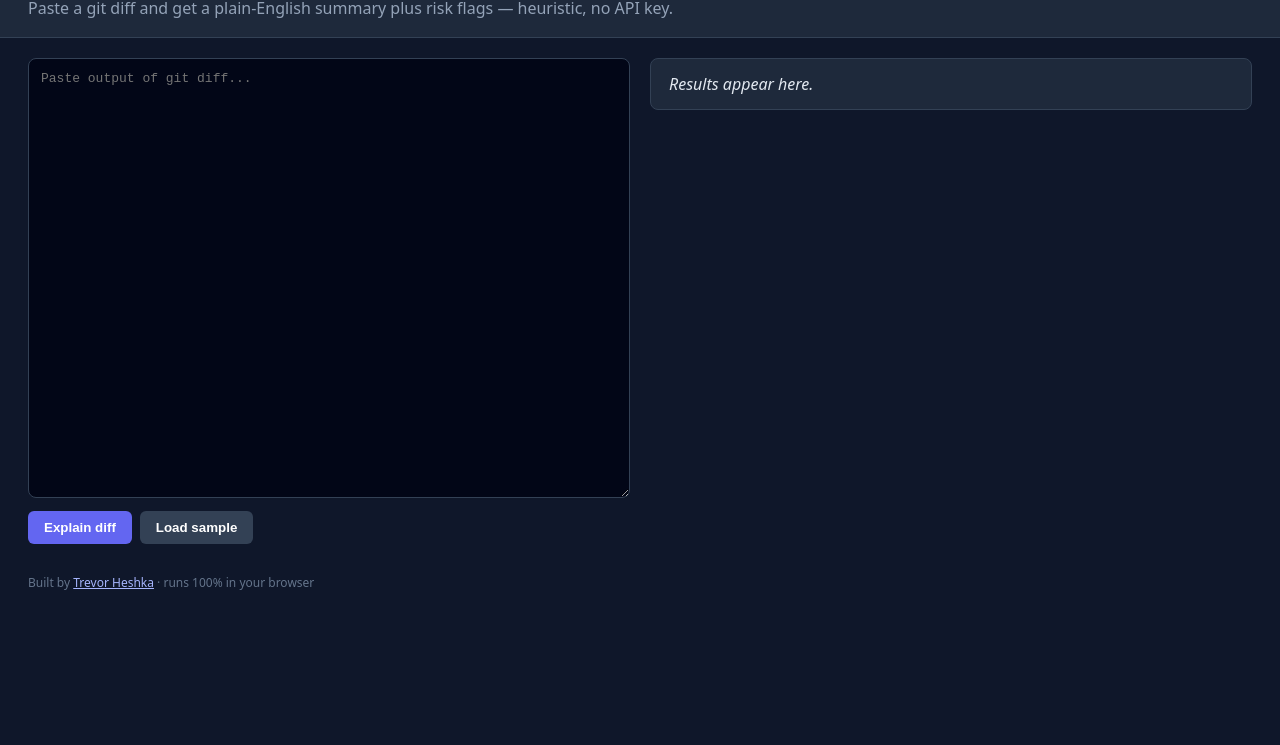
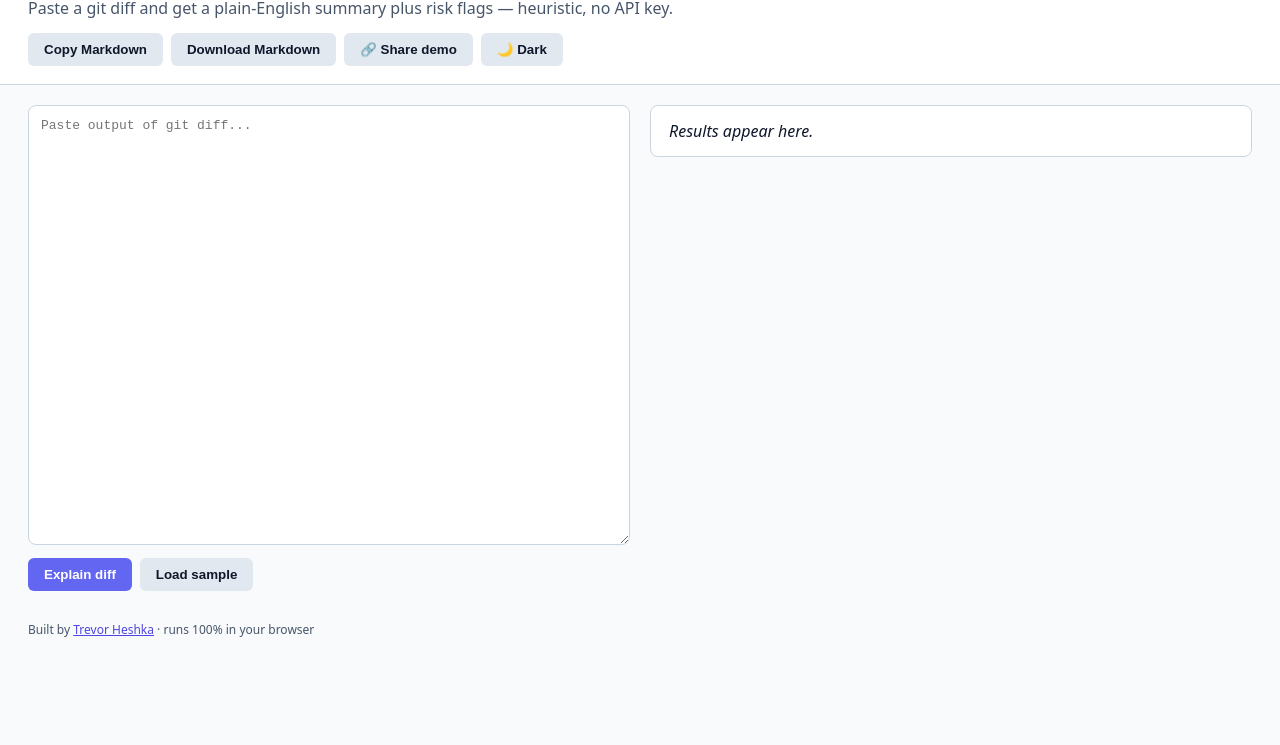
Before and after one commit to YardPhantom/diff-explainer, a website: page public/index.html in a window 1280 px wide. Shown: the part 55-800 px from the top of the page. Drawn offline with Linux system fonts and the light colour scheme.

Commit message:
feat: theme toggle, copy/download, share demo [skip ci]
Co-authored-by: Trevor Heshka <YardPhantom@users.noreply.github.com>

```diff
--- a/public/app.js
+++ b/public/app.js
@@ -72,6 +72,8 @@ function render(files) {
   const areas = [...new Set(files.map(f => kind(f.name)))];
   const summary = files.length ? `This change touches <b>${files.length}</b> file(s) (+${add} / −${del}) across ${areas.join(', ')}. ` +
     files.map(f => `<b>${esc(f.name)}</b> was ${f.status}${f.status === 'modified' ? ` (+${f.add}/−${f.del})` : ''}`).join('; ') + '.' : 'No diff detected.';
+  window._md = `# Diff summary\n\n**Overall risk:** ${risk.toUpperCase()}\n\n${summary.replace(/<\/?b>/g, '**')}\n\n## Risk flags (${flags.length})\n` +
+    (flags.length ? flags.map(x => `- **${x.lvl.toUpperCase()}** ${x.msg} — \`${x.file}\``).join('\n') : '_No risks detected_') + '\n';
   document.getElementById('out').innerHTML =
     `<div class="card"><h2>Overall risk <span class="tag ${risk}">${{ high: 'HIGH', med: 'MEDIUM', low: 'LOW' }[risk]}</span></h2>${summary}</div>` +
     `<div class="card"><h2>Risk flags (${flags.length})</h2>${flags.length ? '<ul>' + flags.map(x => `<li><span class="tag ${x.lvl}">${x.lvl.toUpperCase()}</span>${esc(x.msg)} — <code>${esc(x.file)}</code><br><small><code>${esc(x.line.slice(0, 90))}</code></small></li>`).join('') + '</ul>' : '<em>No risks detected</em>'}</div>`;
--- a/public/index.html
+++ b/public/index.html
@@ -1,4 +1,4 @@
 <!doctype html><html lang="en"><head><meta charset="utf-8"><meta name="viewport" content="width=device-width,initial-scale=1"><title>Diff Explainer</title><link rel="stylesheet" href="style.css"></head><body>
 <header><h1>Diff Explainer</h1><p>Paste a git diff and get a plain-English summary plus risk flags — heuristic, no API key.</p></header>
 <main><section><textarea id="in" placeholder="Paste output of git diff..."></textarea><br><button id="go">Explain diff</button><button id="sample" class="alt">Load sample</button></section><section id="out"><div class="card"><em>Results appear here.</em></div></section></main>
-<footer>Built by <a href="https://trevorheshka.com">Trevor Heshka</a> · runs 100% in your browser</footer><script src="app.js"></script></body></html>
+<footer>Built by <a href="https://trevorheshka.com">Trevor Heshka</a> · runs 100% in your browser</footer><script src="app.js"></script><script src="tools.js" data-var="_md" data-file="diff-summary.md" data-mime="text/markdown" data-label="Markdown"></script></body></html>
--- a/public/style.css
+++ b/public/style.css
@@ -7,3 +7,11 @@ ul{margin:0;padding-left:20px}li{margin:4px 0}.tag{display:inline-block;font-siz
 .high{background:#7f1d1d;color:#fecaca}.med{background:#78350f;color:#fde68a}.low{background:#14532d;color:#bbf7d0}
 table{width:100%;border-collapse:collapse;font-size:13px}td,th{border-bottom:1px solid #334155;padding:6px;text-align:left}td.n{text-align:right}
 footer{padding:10px 28px;color:#64748b;font-size:12px}footer a{color:#a5b4fc}
+.toolbar{margin-top:6px}
+html[data-theme=light] body{background:#f8fafc;color:#0f172a}
+html[data-theme=light] header,html[data-theme=light] .card{background:#fff;border-color:#cbd5e1}
+html[data-theme=light] header p,html[data-theme=light] footer{color:#475569}
+html[data-theme=light] textarea{background:#fff;color:#0f172a;border-color:#cbd5e1}
+html[data-theme=light] button.alt{background:#e2e8f0;color:#0f172a}
+html[data-theme=light] .card h2,html[data-theme=light] footer a{color:#4f46e5}
+html[data-theme=light] td,html[data-theme=light] th{border-color:#e2e8f0}
--- /dev/null
+++ b/public/tools.js
@@ -0,0 +1,20 @@
+// Shared toolbar: theme toggle (localStorage), Copy / Download primary output, Share ?demo=1 link.
+(function () {
+  const cfg = document.currentScript.dataset; // data-var, data-file, data-mime, data-label
+  const root = document.documentElement, KEY = 'theme';
+  const apply = t => { root.dataset.theme = t; const b = document.getElementById('theme'); if (b) b.textContent = t === 'light' ? '🌙 Dark' : '☀️ Light'; };
+  apply(localStorage.getItem(KEY) || (matchMedia('(prefers-color-scheme: light)').matches ? 'light' : 'dark'));
+  const bar = document.createElement('div'); bar.className = 'toolbar';
+  const btn = (id, text, fn) => { const b = document.createElement('button'); b.id = id; b.className = 'alt'; b.textContent = text; b.onclick = fn; bar.appendChild(b); return b; };
+  const out = () => window[cfg.var] || '';
+  const flash = (b, msg) => { const t = b.textContent; b.textContent = msg; setTimeout(() => (b.textContent = t), 1200); };
+  const copyText = async (s, b, ok) => { try { await navigator.clipboard.writeText(s); flash(b, ok); } catch { prompt('Copy this:', s); } };
+  btn('copy', 'Copy ' + cfg.label, e => out() ? copyText(out(), e.target, 'Copied!') : flash(e.target, 'Nothing yet'));
+  btn('dl', 'Download ' + cfg.label, e => {
+    if (!out()) return flash(e.target, 'Nothing yet');
+    const a = document.createElement('a'); a.href = URL.createObjectURL(new Blob([out()], { type: cfg.mime })); a.download = cfg.file; a.click(); URL.revokeObjectURL(a.href);
+  });
+  btn('share', '🔗 Share demo', e => copyText(location.origin + location.pathname + '?demo=1', e.target, 'Link copied!'));
+  btn('theme', '', () => { const t = root.dataset.theme === 'light' ? 'dark' : 'light'; localStorage.setItem(KEY, t); apply(t); });
+  document.querySelector('header').appendChild(bar); apply(root.dataset.theme);
+})();
```
Also changed, not shown: docs/screenshot.png.
